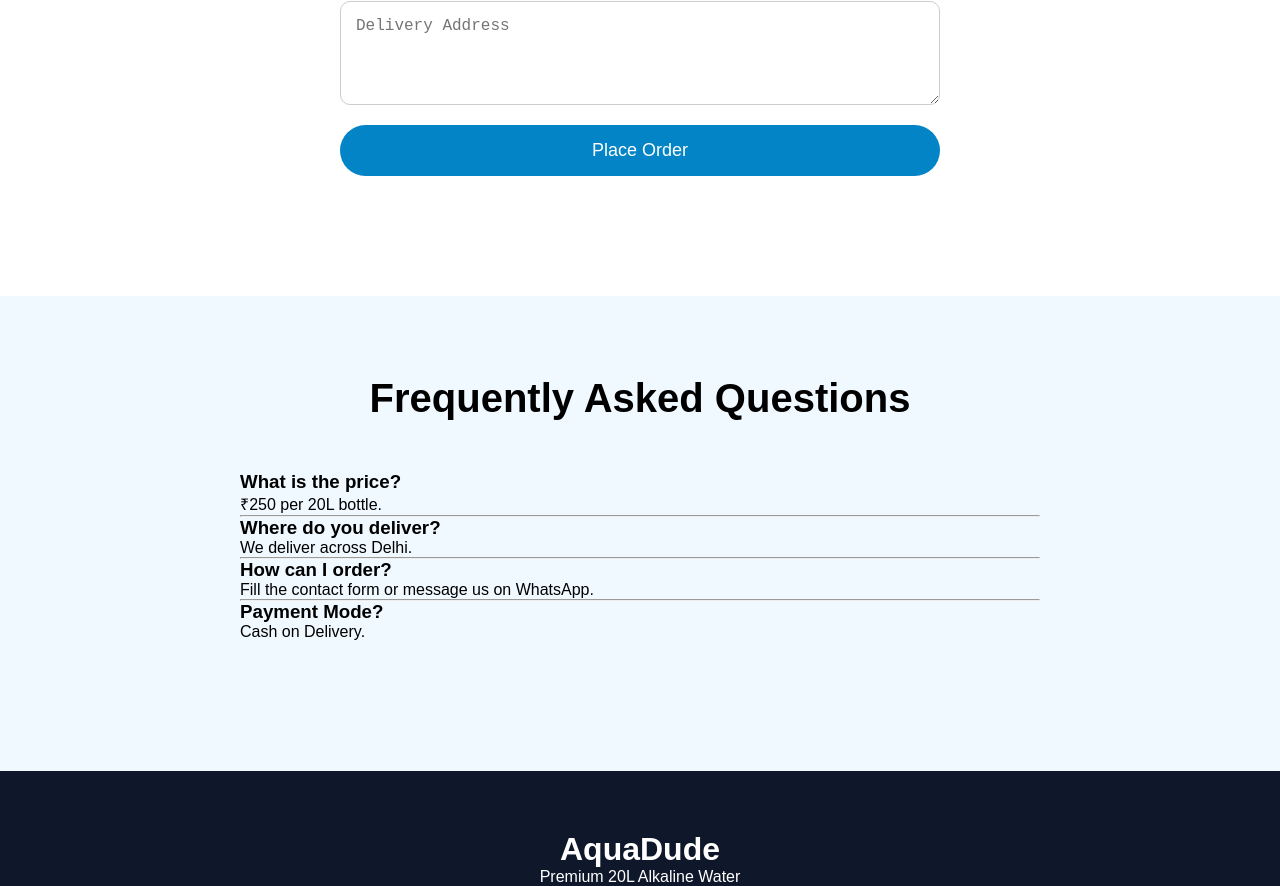
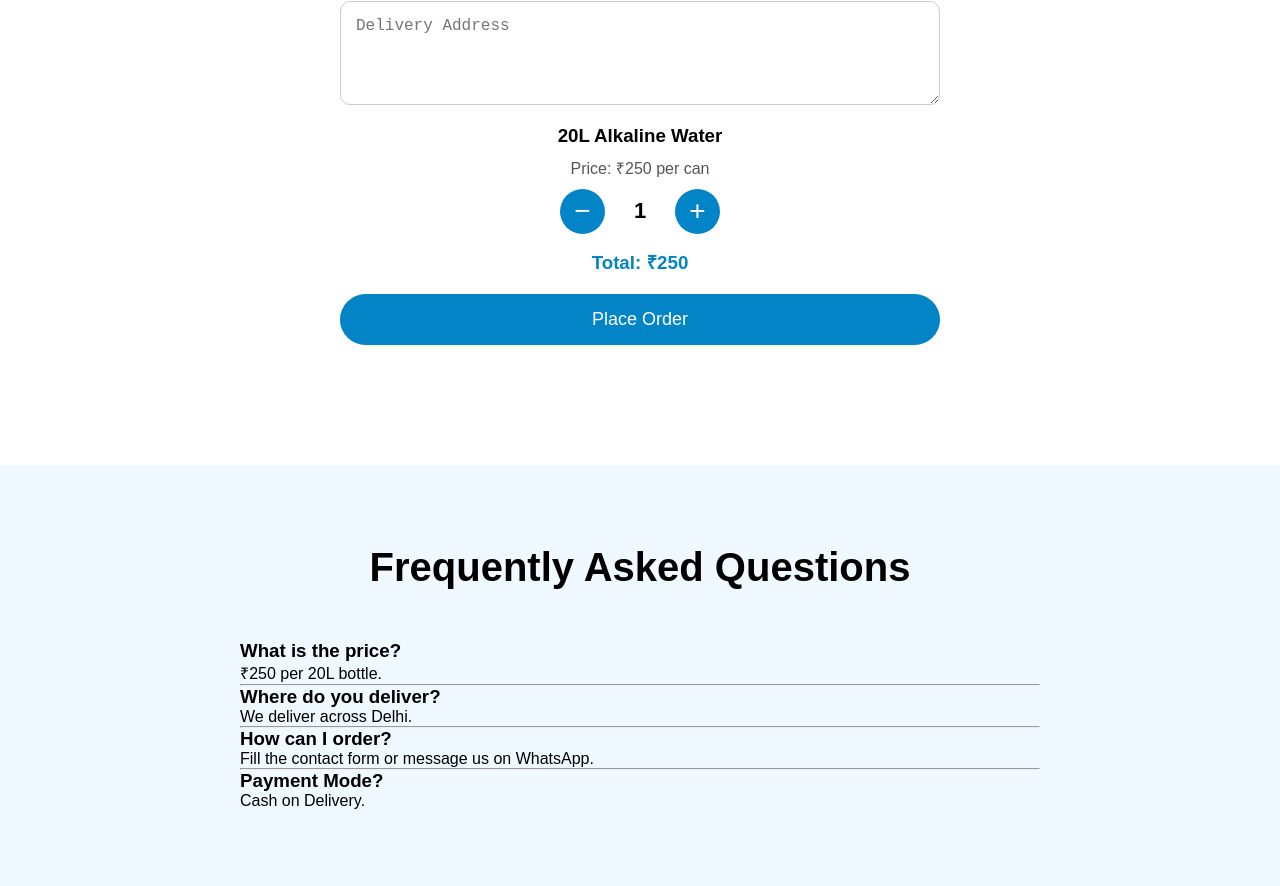
Before and after one commit to deepakbaghel18/AquaDude-Frontend, a React (Vite) app: page / in a window 1280 px wide. Shown: the part 4758-5644 px from the top of the page. Built offline with nearby package versions, Linux system fonts and the light colour scheme.

Commit message:
Add quantity selector to orders

```diff
--- a/src/components/Contact.jsx
+++ b/src/components/Contact.jsx
@@ -6,9 +6,22 @@ export default function Contact() {
   const [phone, setPhone] = useState("");
   const [address, setAddress] = useState("");
 
+  const [quantity, setQuantity] = useState(1);
+
   const [order, setOrder] = useState(null);
   const [error, setError] = useState("");
   const [loading, setLoading] = useState(false);
+
+  const price = 250;
+  const totalPrice = quantity * price;
+
+  const increaseQuantity = () => {
+    setQuantity((prev) => prev + 1);
+  };
+
+  const decreaseQuantity = () => {
+    setQuantity((prev) => (prev > 1 ? prev - 1 : 1));
+  };
 
   const placeOrder = async () => {
     if (!name || !phone || !address) {
@@ -28,17 +41,17 @@ export default function Contact() {
           phone,
           address,
           product: "20L Alkaline Water",
-          quantity: 1,
-          price: 250,
+          quantity,
+          price,
         }
       );
 
       setOrder(res.data.data);
 
-      // Clear form
       setName("");
       setPhone("");
       setAddress("");
+      setQuantity(1);
     } catch (err) {
       console.log(err);
       setError("Failed to place order. Please try again.");
@@ -95,6 +108,66 @@ export default function Contact() {
               style={inputStyle}
             />
 
+            {/* Quantity */}
+            <div>
+              <h3 style={{ marginBottom: "10px" }}>
+                20L Alkaline Water
+              </h3>
+
+              <p
+                style={{
+                  marginBottom: "10px",
+                  color: "#555",
+                }}
+              >
+                Price: ₹{price} per can
+              </p>
+
+              <div
+                style={{
+                  display: "flex",
+                  justifyContent: "center",
+                  alignItems: "center",
+                  gap: "20px",
+                }}
+              >
+                <button
+                  type="button"
+                  onClick={decreaseQuantity}
+                  style={quantityButtonStyle}
+                >
+                  −
+                </button>
+
+                <span
+                  style={{
+                    fontSize: "22px",
+                    fontWeight: "bold",
+                    minWidth: "30px",
+                  }}
+                >
+                  {quantity}
+                </span>
+
+                <button
+                  type="button"
+                  onClick={increaseQuantity}
+                  style={quantityButtonStyle}
+                >
+                  +
+                </button>
+              </div>
+
+              <h3
+                style={{
+                  marginTop: "15px",
+                  color: "#0284c7",
+                }}
+              >
+                Total: ₹{totalPrice}
+              </h3>
+            </div>
+
             {error && (
               <p style={{ color: "red" }}>
                 {error}
@@ -104,7 +177,10 @@ export default function Contact() {
             <button
               onClick={placeOrder}
               disabled={loading}
-              style={buttonStyle}
+              style={{
+                ...buttonStyle,
+                opacity: loading ? 0.7 : 1,
+              }}
             >
               {loading ? "Placing Order..." : "Place Order"}
             </button>
@@ -156,7 +232,15 @@ export default function Contact() {
           </p>
 
           <p>
+            <strong>Price / Unit:</strong> ₹{order.price}
+          </p>
+
+          <p>
             <strong>Total:</strong> ₹{order.totalPrice}
+          </p>
+
+          <p>
+            <strong>Status:</strong> 🟡 Order Received
           </p>
 
           <button
@@ -189,3 +273,14 @@ const buttonStyle = {
   fontSize: "18px",
   cursor: "pointer",
 };
+
+const quantityButtonStyle = {
+  width: "45px",
+  height: "45px",
+  borderRadius: "50%",
+  border: "none",
+  background: "#0284c7",
+  color: "white",
+  fontSize: "28px",
+  cursor: "pointer",
+};
```
